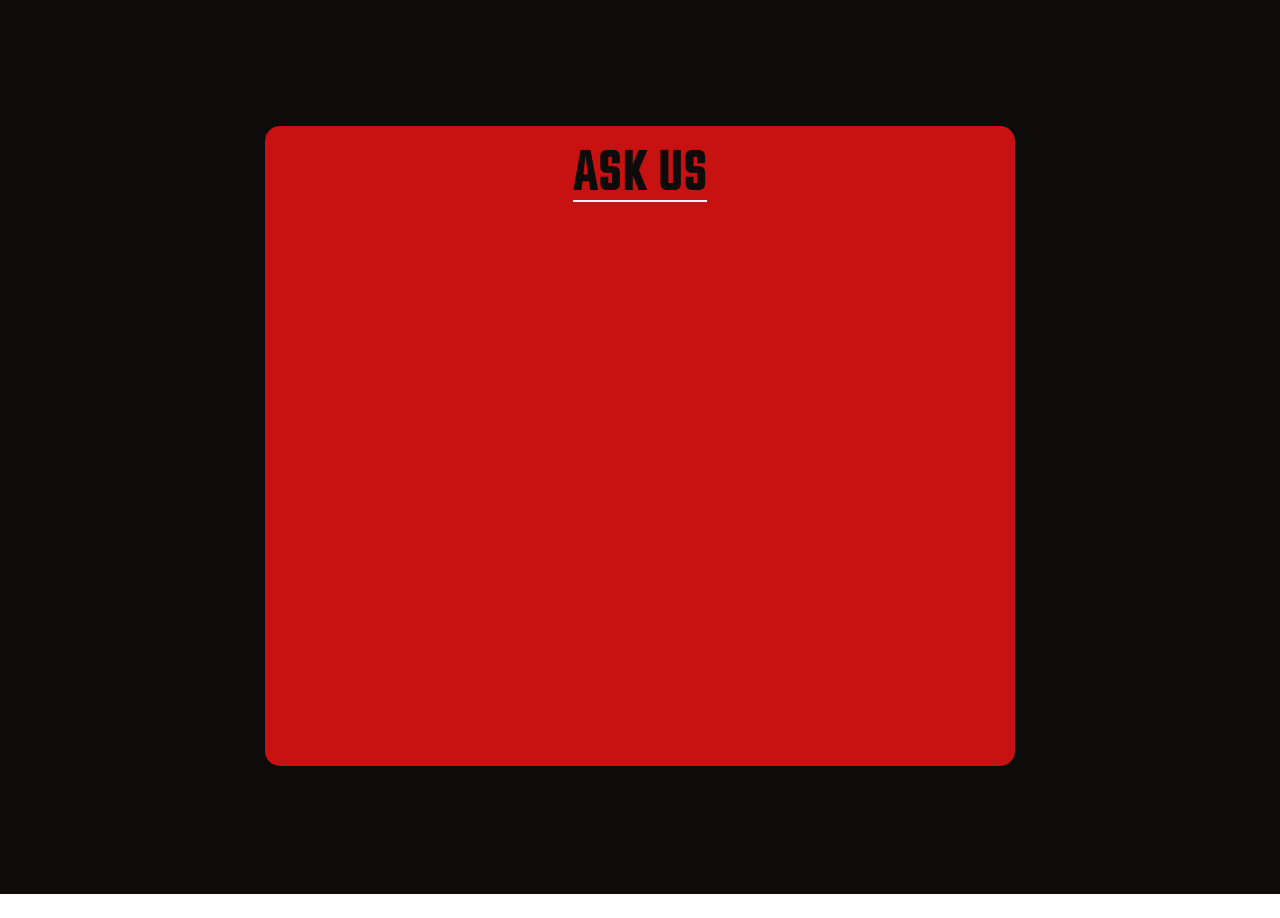
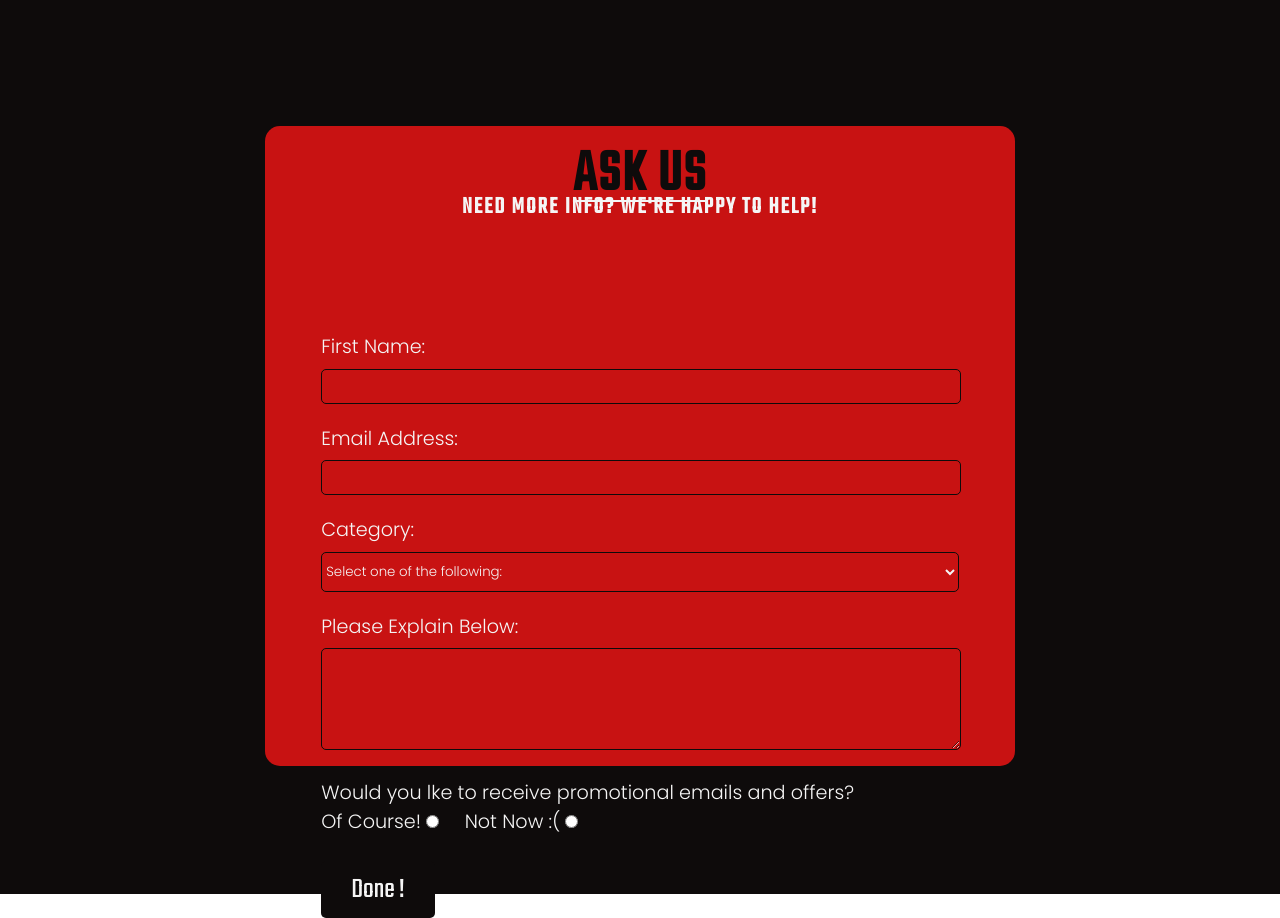
Before and after one commit to ryanoneill416/pwr-dublin, a plain HTML site: page index.html in a window 1280 px wide. Shown: the part 5901-6819 px from the top of the page. Before the commit the page ends 6795 px from the top, so only its background shows below. Drawn offline with Linux system fonts and the light colour scheme.

Commit message:
Add elements and style 'ask us' section card

```diff
--- a/assets/css/style.css
+++ b/assets/css/style.css
@@ -53,6 +53,14 @@ h5 {
     letter-spacing: 2px;
 }
 
+h6 {
+    font-family: Teko;
+    color: whitesmoke;
+    text-transform: uppercase;
+    font-size: 150%;
+    letter-spacing: 2px;
+}
+
 p {
     color: #0e0b0b;
     font-weight: 700;
@@ -62,6 +70,11 @@ li {
     color: #0e0b0b;
     font-weight: 700;
 }
+
+textarea {
+    font-family: Poppins;
+}
+
 /* header styling */
 
 header {
@@ -483,7 +496,7 @@ header {
 }
 /* Form section styling  */
 
-#form {
+#form-card {
     width: 750px;
     height: 80vh;
     background-color: #c81212;
@@ -491,6 +504,70 @@ header {
     position: relative;
 }
 
-#form h3 {
+#form-card h3 {
     text-decoration: underline 2px solid whitesmoke;
 }
+
+#form-card h6 {
+    position: absolute;
+    top: 10%;
+    left: 50%;
+    transform: translateX(-50%);
+}
+
+.info-form {
+    font-size: 120%;
+    margin: 27.5% 7.5% 0;
+    color: whitesmoke;
+    max-width: 750px;
+}
+
+.text-input {
+    background: transparent;
+    color: whitesmoke;
+    width: 100%;
+    height: 33px;
+    margin: 7.5px 0 20px 0;
+    border: 1px solid #0e0b0b;
+    border-radius: 5px;
+}
+
+.text-input2 {
+    background: transparent;
+    color: whitesmoke;
+    width: 100%;
+    height: 100px;
+    border: 1px solid #0e0b0b;
+    border-radius: 5px;
+    margin: 7.5px 0 20px 0;
+}
+
+.dropdown {
+    font-family: Poppins;
+    background: transparent;
+    color: whitesmoke;
+    width: 100%;
+    height: 40px;
+    margin: 7.5px 0 20px 0;
+    border: 1px solid #0e0b0b;
+    border-radius: 5px;
+}
+
+.radios {
+    margin: 0 20px 0 0;
+}
+
+.form-button {
+    font-family: Teko;
+    color: whitesmoke;
+    background-color: #0e0b0b;
+    margin-top: 25px;
+    padding: 7.5px 30px;
+    font-size: 150%;
+    border-radius: 5px;
+}
+
+.form-button:hover {
+    background-color: whitesmoke;
+    color: #0e0b0b;
+}
--- a/index.html
+++ b/index.html
@@ -169,8 +169,33 @@
                 <p id="coach-p1">kevmadden.coaching@pwrdublin.com</p>
                 <p id="coach-p2">jackshea.coaching@pwrdublin.com</p>
             </div>
-            <div class="info-sec" id="form">
+            <div class="info-sec" id="form-card">
                 <h3>ask us</h3>
+                <h6>need more info? We're happy to help!</h6>
+                <form action="./form-complete.html" method="get" class="info-form">
+                    <label for="fname">First Name:</label>
+                    <input type="text" name="first_name" id="fname" class="text-input" required><br>
+                    <label for="email">Email Address:</label>
+                    <input type="email" name="email_address" id="email" class="text-input" required><br>
+                    <label for="dropdown">Category:</label>
+                    <select name="info_category" id="dropdown" class="dropdown">
+                        <option value="placeholder">Select one of the following:</option>
+                        <option value="facilities">Facilities</option>
+                        <option value="coaching_kevin">Coaching Enquiry: Kevin</option>
+                        <option value="coaching_jack">Coaching Enquiry: Jack</option>
+                        <option value="business">Business</option>
+                        <option value="other">Other</option>
+                    </select><br>
+                    <label for="other">Please Explain Below:</label><br>
+                    <!-- <input type="text" name="other_desc" id="other" class="text-input2"><br> -->
+                    <textarea name="desc" id="form-desc" cols="1" rows="4" class="text-input2" required></textarea>
+                    <label for="newsletter">Would you lke to receive promotional emails and offers?</label><br>
+                    <label for="yes">Of Course!</label>
+                    <input type="radio" name="newsletter" id="yes newsletter" class="radios" required>
+                    <label for="no">Not Now :(</label>
+                    <input type="radio" name="newsletter" id="no newsletter" class="radios"><br>
+                    <input type="submit" value="Done !" class="form-button">
+                </form>
             </div>
         </section>
     </main>
```
Also changed, not shown: form-complete.html (added), 1 other file.
